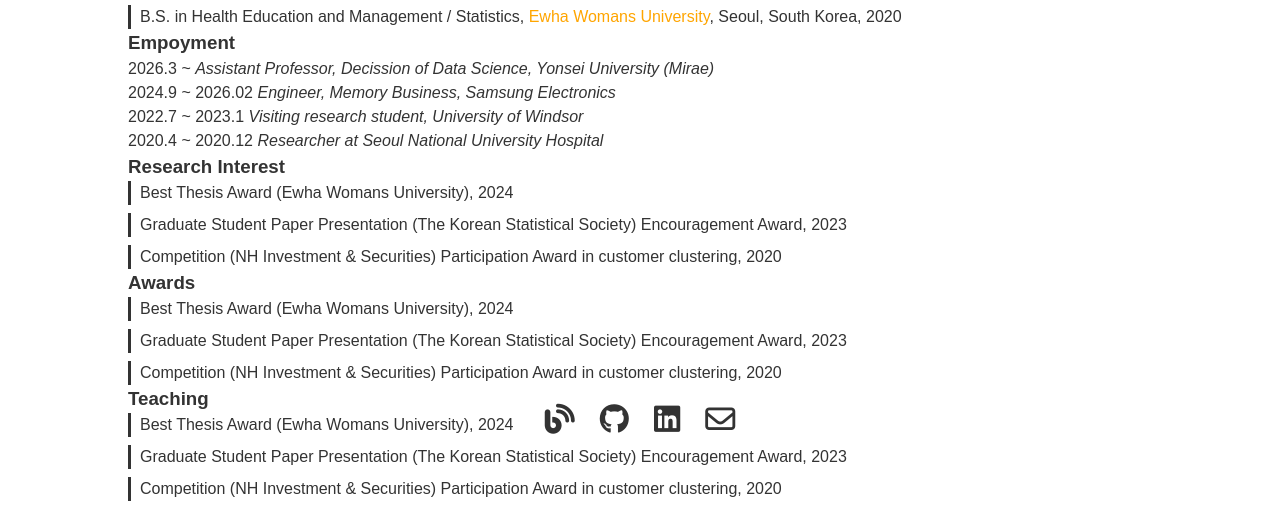
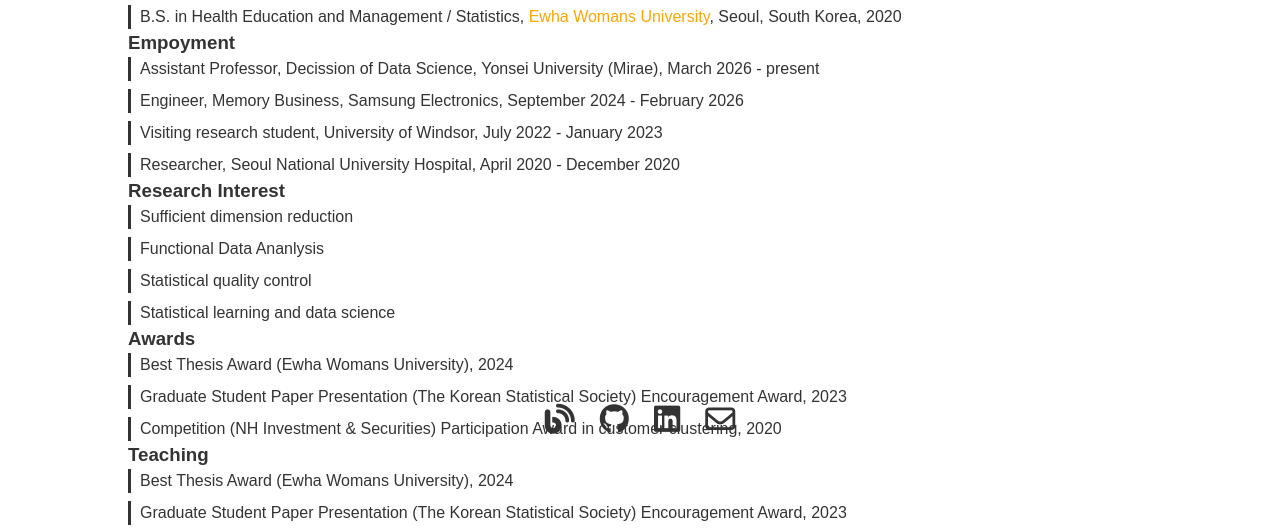
Before and after one commit to yujinp05/yujinp05.github.io, a plain HTML site: page index.html in a window 1280 px wide. Shown: the part 418-946 px from the top of the page. Drawn offline with Linux system fonts and the light colour scheme; a web font is replaced by a local one.

Commit message:
Update index.html

```diff
--- a/index.html
+++ b/index.html
@@ -93,32 +93,20 @@
 
                         <h3><span>Empoyment</span></h3>
                         <dl class="list__bar">
-                            <dt>
-                                <span>2026.3 ~ </span>
-                                <em>Assistant Professor, Decission of Data Science, Yonsei University (Mirae)</em>
-                            </dt>
-                            <dt>
-                                <span>2024.9 ~ 2026.02</span>
-                                <em>Engineer, Memory Business, Samsung Electronics</em>
-                            </dt>
-                            <dt>
-                                <span>2022.7 ~ 2023.1</span>
-                                <em>Visiting research student, University of Windsor</em>
-                            </dt>
 
-                            <dt>
-                                <span>2020.4 ~ 2020.12</span>
-                                <em>Researcher at Seoul National University Hospital</em>
-                            </dt>
+                                <li>Assistant Professor, Decission of Data Science, Yonsei University (Mirae), March 2026 - present</li>
+                                <li>Engineer, Memory Business, Samsung Electronics, September 2024 - February 2026</li>
+                                <li>Visiting research student, University of Windsor, July 2022 - January 2023</li>
+                                <li>Researcher, Seoul National University Hospital, April 2020 - December 2020</li>
 
                         </dl>
 
                         <h3><span>Research Interest</span></h3>
                         <ul class="list__bar">
-                            <li>Best Thesis Award (Ewha Womans University), 2024 </li>
-                            <li>Graduate Student Paper Presentation (The Korean Statistical Society) Encouragement Award, 2023 </li>
-                            <li>Competition (NH Investment & Securities) Participation Award in customer clustering, 2020</li>
-
+                            <li>Sufficient dimension reduction </li>
+                            <li>Functional Data Ananlysis</li>
+                            <li>Statistical quality control</li>
+                            <li>Statistical learning and data science</li>
                         </ul>
 
 
```
